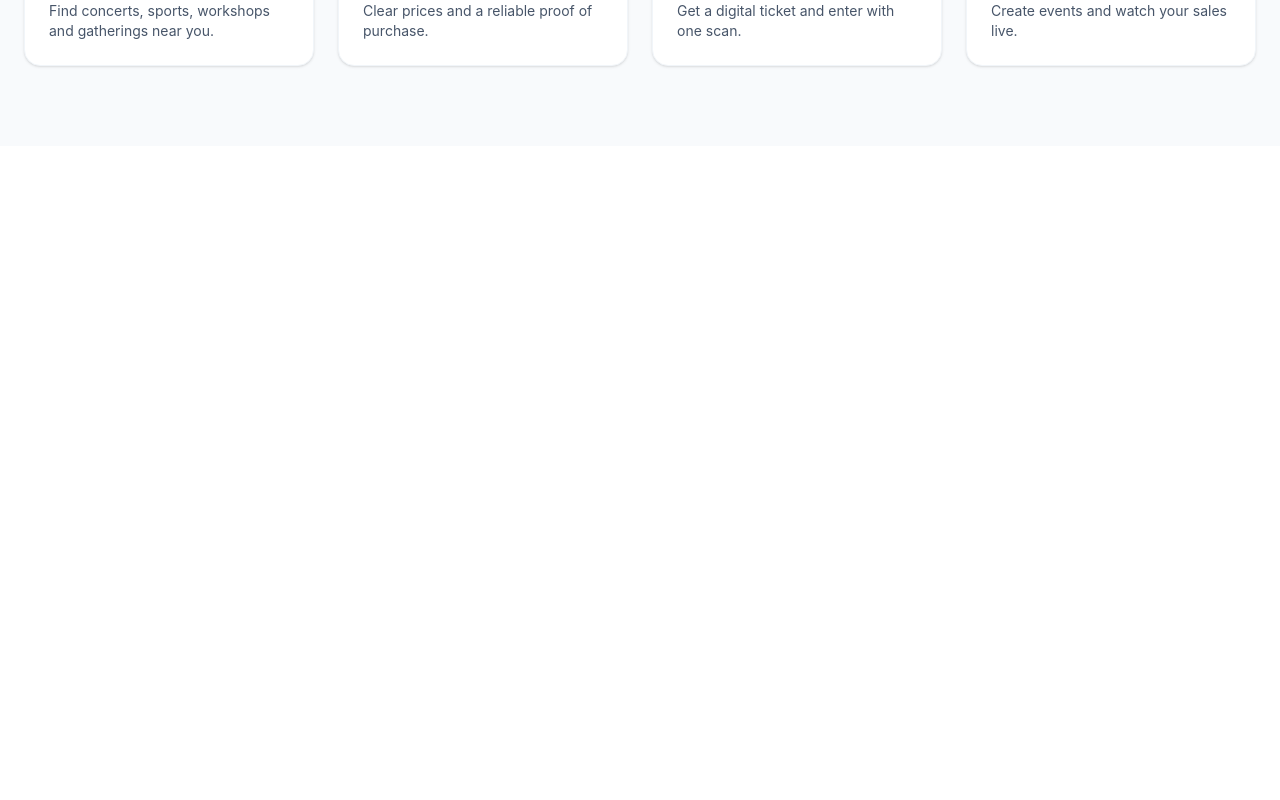
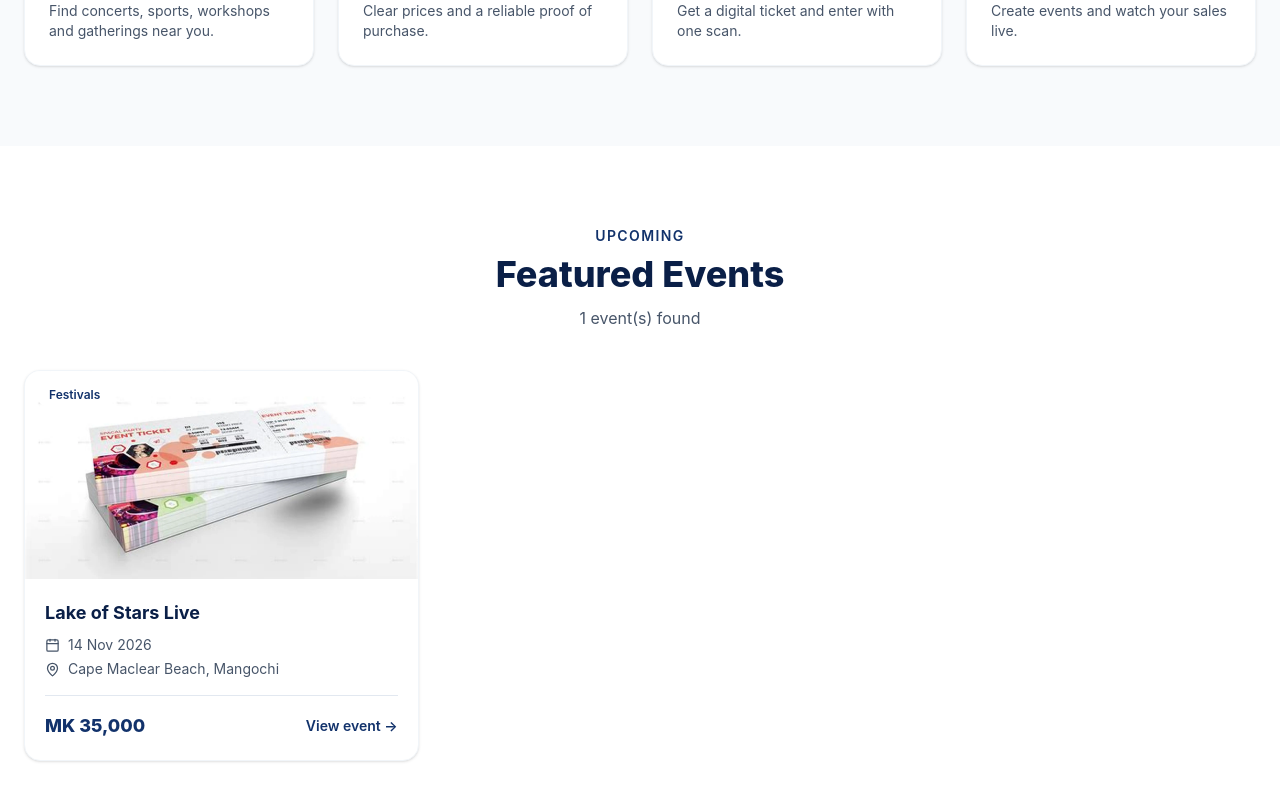
Before and after one commit to bsc-com-22-24-svg/FF6_Ticket_Master, a React (Vite) app: page / in a window 1280 px wide. Shown: the part 1261-2061 px from the top of the page. Before the commit the page ends 1407 px from the top, so only its background shows below. Built offline with nearby package versions, Linux system fonts and the light colour scheme.

Commit message:
routing event-section to appear in homepage (#15)

```diff
--- a/src/features/landing/pages/HomePage.jsx
+++ b/src/features/landing/pages/HomePage.jsx
@@ -2,6 +2,7 @@ import { useState } from 'react'
 import { defaultFilters } from '../filters'
 import HeroSlider from '../components/HeroSlider'
 import About from '../components/About'
+import EventsSection from '../components/EventsSection'
 
  export default function HomePage() {
   const [filters, setFilters] = useState(defaultFilters)
@@ -9,6 +10,7 @@ import About from '../components/About'
     <>
       <HeroSlider filters={filters} setFilters={setFilters}/>
       <About />
+      <EventsSection filters={filters} />
     </>
   )
 }
```
